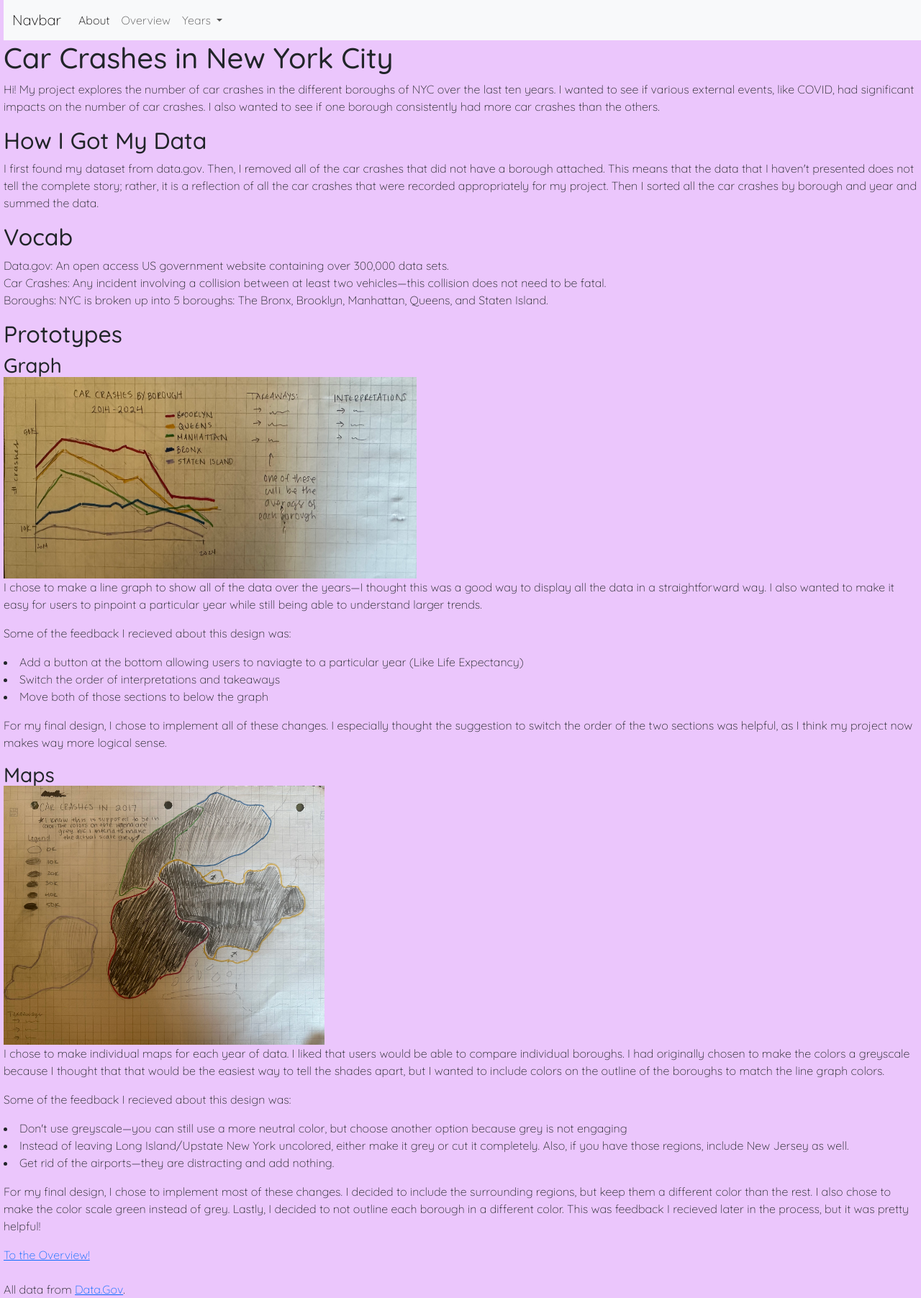
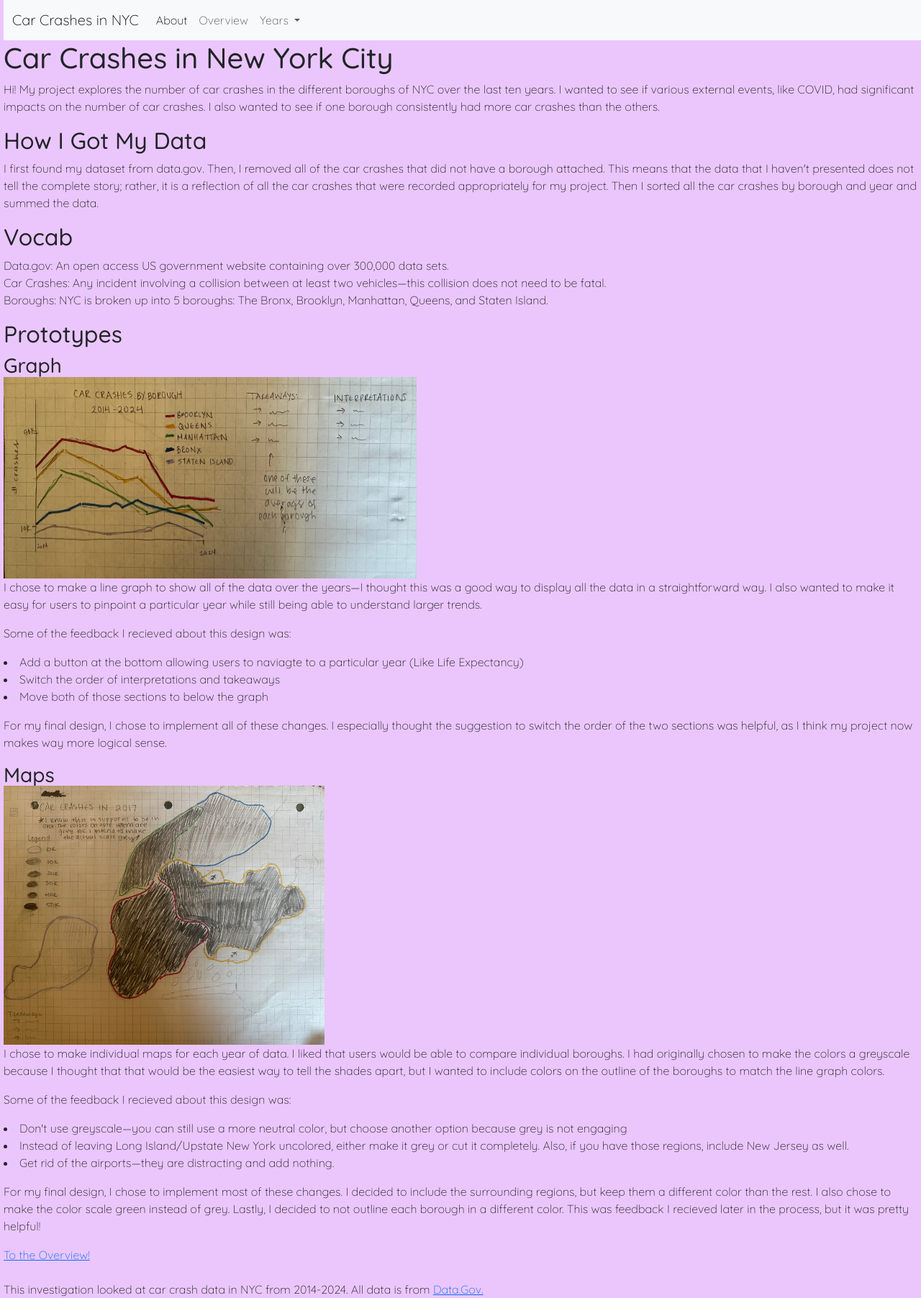
Before and after one commit to divyaaga/data_journalism_DA, a Flask app: page / in a window 1280 px wide. Shown: the whole page at 72% size. Run offline with Flask 3, Linux system fonts and the light colour scheme.

Commit message:
changes!

```diff
--- a/templates/about.html
+++ b/templates/about.html
@@ -48,7 +48,7 @@
   <br><br>
 
   <footer>
-    All data from <a href="https://catalog.data.gov/dataset/motor-vehicle-collisions-crashes"> Data.Gov</a>.
+    This investigation looked at car crash data in NYC from 2014-2024. All data is from <a href="https://catalog.data.gov/dataset/motor-vehicle-collisions-crashes"> Data.Gov.</a>
   </footer>
   <script src="https://cdn.jsdelivr.net/npm/bootstrap@5.3.6/dist/js/bootstrap.bundle.min.js" integrity="sha384-j1CDi7MgGQ12Z7Qab0qlWQ/Qqz24Gc6BM0thvEMVjHnfYGF0rmFCozFSxQBxwHKO" crossorigin="anonymous"></script>
 </body>
--- a/templates/header.html
+++ b/templates/header.html
@@ -1,6 +1,6 @@
 <nav class="navbar navbar-expand-lg bg-body-tertiary">
     <div class="container-fluid">
-      <a class="navbar-brand" href="#">Navbar</a>
+      <a class="navbar-brand" href="#">Car Crashes in NYC</a>
       <button class="navbar-toggler" type="button" data-bs-toggle="collapse" data-bs-target="#navbarNavDropdown" aria-controls="navbarNavDropdown" aria-expanded="false" aria-label="Toggle navigation">
         <span class="navbar-toggler-icon"></span>
       </button>
--- a/templates/index.html
+++ b/templates/index.html
@@ -52,7 +52,7 @@
 
   <footer>
 
-    All data from <a href="https://catalog.data.gov/dataset/motor-vehicle-collisions-crashes"> Data.Gov</a>.
+    This investigation looked at car crash data in NYC from 2014-2024. All data is from <a href="https://catalog.data.gov/dataset/motor-vehicle-collisions-crashes"> Data.Gov.</a>
   </footer>
   <script src="https://cdn.jsdelivr.net/npm/bootstrap@5.3.6/dist/js/bootstrap.bundle.min.js" integrity="sha384-j1CDi7MgGQ12Z7Qab0qlWQ/Qqz24Gc6BM0thvEMVjHnfYGF0rmFCozFSxQBxwHKO" crossorigin="anonymous"></script>
 </body>
--- a/templates/year.html
+++ b/templates/year.html
@@ -70,7 +70,8 @@
 
 
   <footer>
-    All data from <a href="https://catalog.data.gov/dataset/motor-vehicle-collisions-crashes"> Data.Gov</a>.
+    This investigation looked at car crash data in NYC from 2014-2024. All data is from <a href="https://catalog.data.gov/dataset/motor-vehicle-collisions-crashes"> Data.Gov.</a>
+
   </footer>
 
 
```
Also changed, not shown: templates/line_graph.svg.
